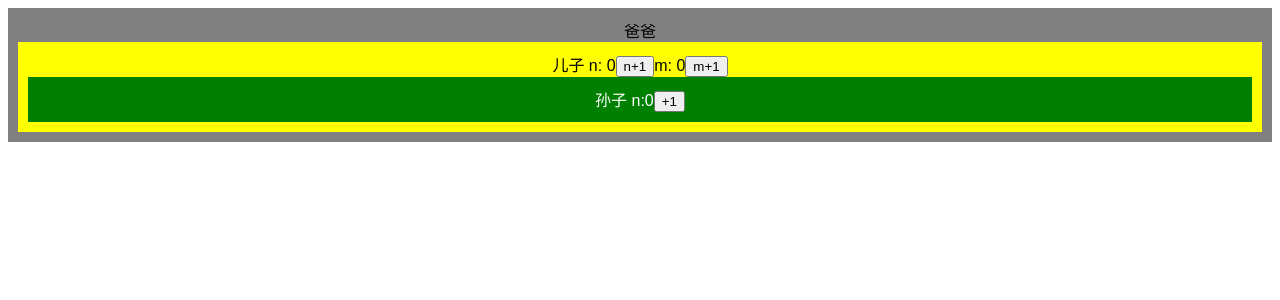
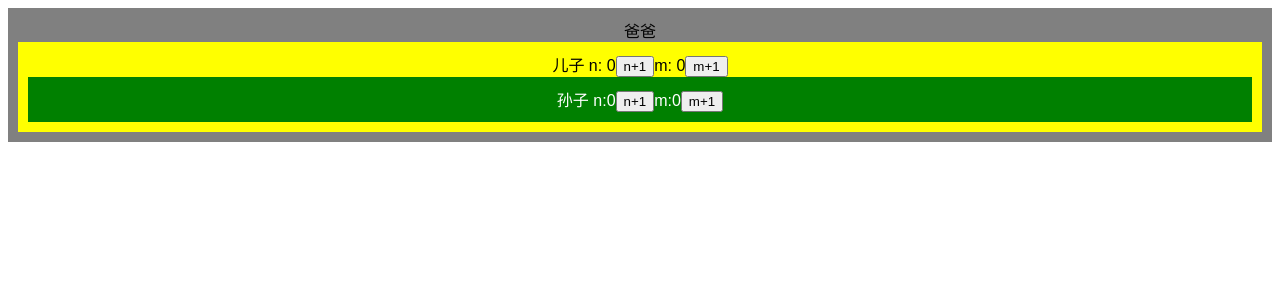
Before and after one commit to xiaoxiaoxiannv/react-demo, a React (Create React App) app: page / in a window 1280 px wide. Shown: the top 300 px of the page. Built offline with nearby package versions, Linux system fonts and the light colour scheme.

Commit message:
函数组件里有n和m

```diff
--- a/src/index.js
+++ b/src/index.js
@@ -43,13 +43,27 @@ class Son extends React.Component{
 
 const Grandson = (props)=>{
     const [n, setN] = React.useState(0);
+    const [m, setM] = React.useState(0);
     return (
         <div className="Grandson">
             孙子 n:{n}
-            <button onClick={() => setN(n + 1)}>+1</button>
+            <button onClick={() => setN(n + 1)}>n+1</button>
+             m:{m}
+            <button onClick={() => setM(m + 1)}>m+1</button>
         </div>
     );
 };
-
+//也可以写成
+// const Grandson = ()=>{
+//     const [state, setState] = React.useState({n:0,m:0});
+//     return (
+//         <div className="Grandson">
+//             孙子 n:{state.n}
+//             <button onClick={() => setState({...state,n:state.n + 1})}>n+1</button>
+//             m:{state.m}
+//             <button onClick={() => setState({...state,m:state.m + 1})}>m+1</button>
+//         </div>
+//     );
+// };
 
 ReactDOM.render(<App />, document.getElementById('root'));
```
